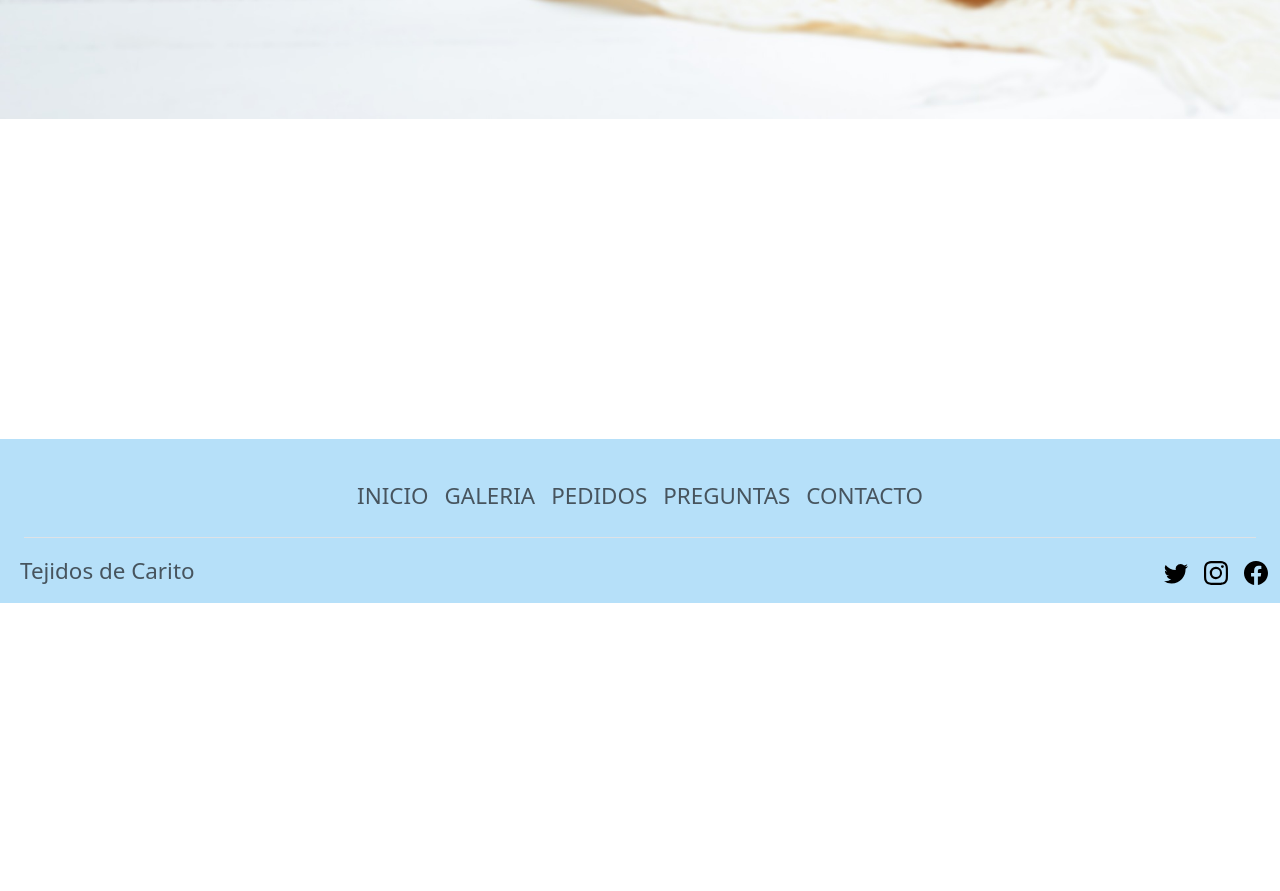
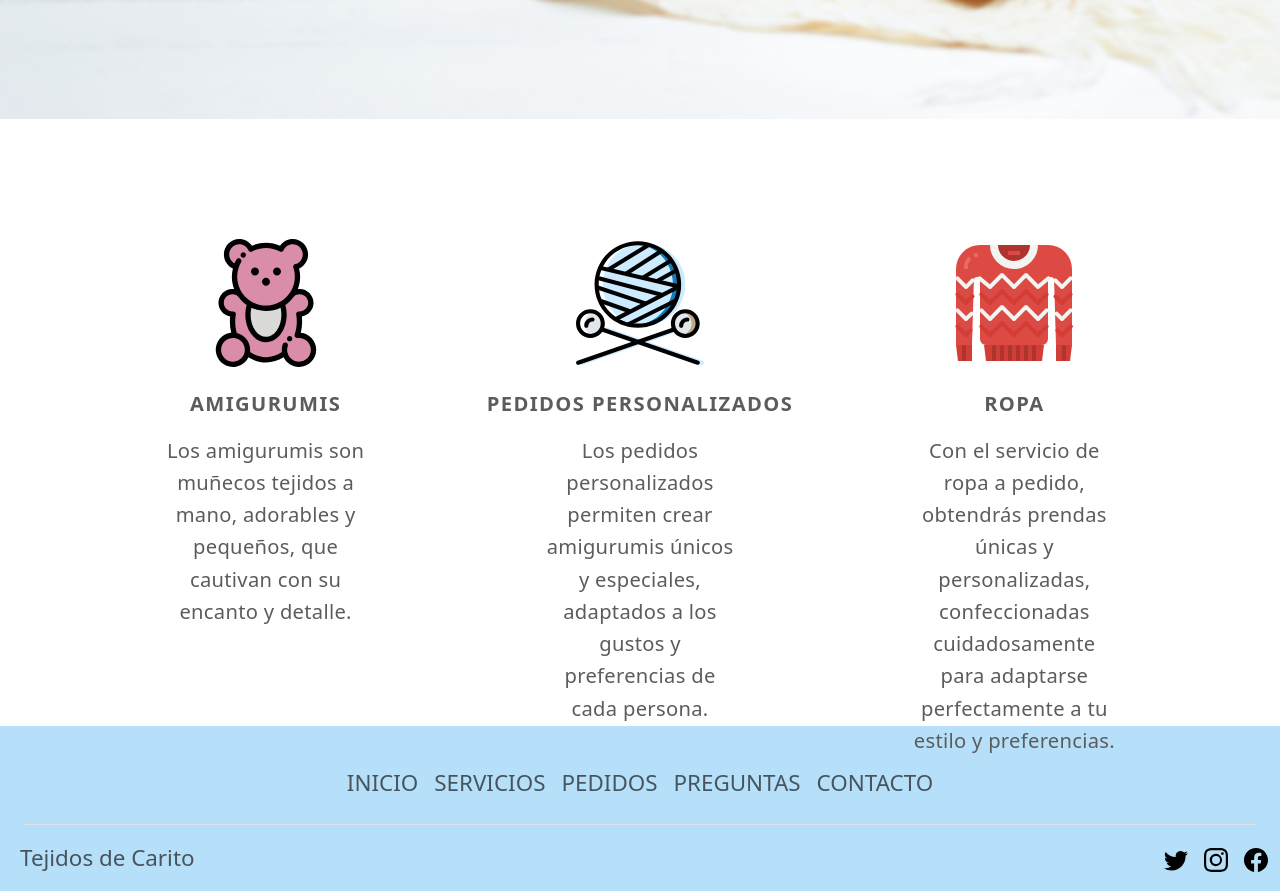
Before and after one commit to ariaspabloi/tejidosdecarito, a website: page index.html in a window 1280 px wide. Shown: the part 763-1654 px from the top of the page. Before the commit the page ends 1366 px from the top, so only its background shows below. Drawn offline with nearby package versions, Linux system fonts and the light colour scheme; a web font is replaced by a local one.

Commit message:
add services

```diff
--- a/index.html
+++ b/index.html
@@ -47,7 +47,7 @@
                 <a class="nav-link" href="#home">Inicio</a>
               </li>
               <li class="nav-item">
-                <a class="nav-link" href="#">Galeria</a>
+                <a class="nav-link" href="#">Servicios</a>
               </li>
               <li class="nav-item">
                 <a class="nav-link" href="#">Pedidos</a>
@@ -71,7 +71,63 @@
       </header>
     </div>
     <main>
-      <section id="gallery"></section>
+      <section
+        id="services"
+        class="d-flex flex-column justify-content-evenly align-items-center flex-md-row mb-3"
+      >
+        <div
+          class="service p-2 d-flex flex-column justify-content-evenly text-center"
+        >
+          <img
+            class="service__image align-self-center"
+            src="./assets/img/service1.svg"
+            alt="amigurumis service"
+            width="128px"
+          />
+          <p class="service__title">Amigurumis</p>
+          <div class="service__box">
+            <p class="service__description">
+              Los amigurumis son muñecos tejidos a mano, adorables y pequeños,
+              que cautivan con su encanto y detalle.
+            </p>
+          </div>
+        </div>
+        <div
+          class="service p-2 d-flex flex-column justify-content-evenly text-center"
+        >
+          <img
+            class="service__image align-self-center"
+            src="./assets/img/service2.svg"
+            alt="servicio pedidos"
+            width="128px"
+          />
+          <p class="service__title">Pedidos personalizados</p>
+          <div class="service__box">
+            <p class="service__description">
+              Los pedidos personalizados permiten crear amigurumis únicos y
+              especiales, adaptados a los gustos y preferencias de cada persona.
+            </p>
+          </div>
+        </div>
+        <div
+          class="service p-2 d-flex flex-column justify-content-evenly text-center"
+        >
+          <img
+            class="service__image align-self-center"
+            src="./assets/img/service3.svg"
+            alt="servicio de ropa"
+            width="128px"
+          />
+          <p class="service__title">Ropa</p>
+          <div class="service__box">
+            <p class="service__description">
+              Con el servicio de ropa a pedido, obtendrás prendas únicas y
+              personalizadas, confeccionadas cuidadosamente para adaptarse
+              perfectamente a tu estilo y preferencias.
+            </p>
+          </div>
+        </div>
+      </section>
     </main>
     <div class="footer container-fluid pt-3">
       <footer
@@ -85,7 +141,9 @@
               >
             </li>
             <li class="nav-item">
-              <a href="#" class="nav-link px-2 text-body-secondary">GALERIA</a>
+              <a href="#" class="nav-link px-2 text-body-secondary"
+                >SERVICIOS</a
+              >
             </li>
             <li class="nav-item">
               <a href="#" class="nav-link px-2 text-body-secondary">PEDIDOS</a>
--- a/scss/_header.scss
+++ b/scss/_header.scss
@@ -1,5 +1,5 @@
 .header {
-  height: 55vh;
+  min-height: 55vh;
   padding-top: 5rem;
 
   .header__content {
--- /dev/null
+++ b/scss/_services.scss
@@ -0,0 +1,50 @@
+#services {
+  padding: 4em 0;
+  .service {
+    width: 70vw;
+    height: auto;
+    .service__title {
+      text-transform: uppercase;
+      font-style: normal;
+      font-size: 0.9em;
+      line-height: 1.4em;
+      letter-spacing: 0.07em;
+      color: #5c5c5c;
+      font-weight: bold;
+    }
+    .service__image {
+      margin: 1em 0;
+    }
+    .service__box {
+      height: 8em;
+      padding: 0 3em;
+      .service__description {
+        font-weight: 400;
+        font-style: normal;
+        font-size: 0.9em;
+        letter-spacing: 0.3px;
+        line-height: 1.6em;
+        color: #5c5c5c;
+      }
+    }
+  }
+}
+
+@media (min-width: 768px) {
+  #services {
+    gap: 1em;
+    .service {
+      width: 30vw;
+    }
+    .service__box {
+      padding: 0;
+    }
+  }
+}
+
+// Large devices (desktops, 992px and up)
+@media (min-width: 992px) {
+  #services {
+    padding: 4em 4em;
+  }
+}
--- a/scss/main.scss
+++ b/scss/main.scss
@@ -2,5 +2,6 @@
 @import "_body";
 @import "_navbar";
 @import "_header";
+@import "_services";
 @import "_gallery";
 @import "_footer";
```
Also changed, not shown: assets/img/service1.svg (added), assets/img/service2.svg (added), assets/img/service3.svg (added), css/style.css.
